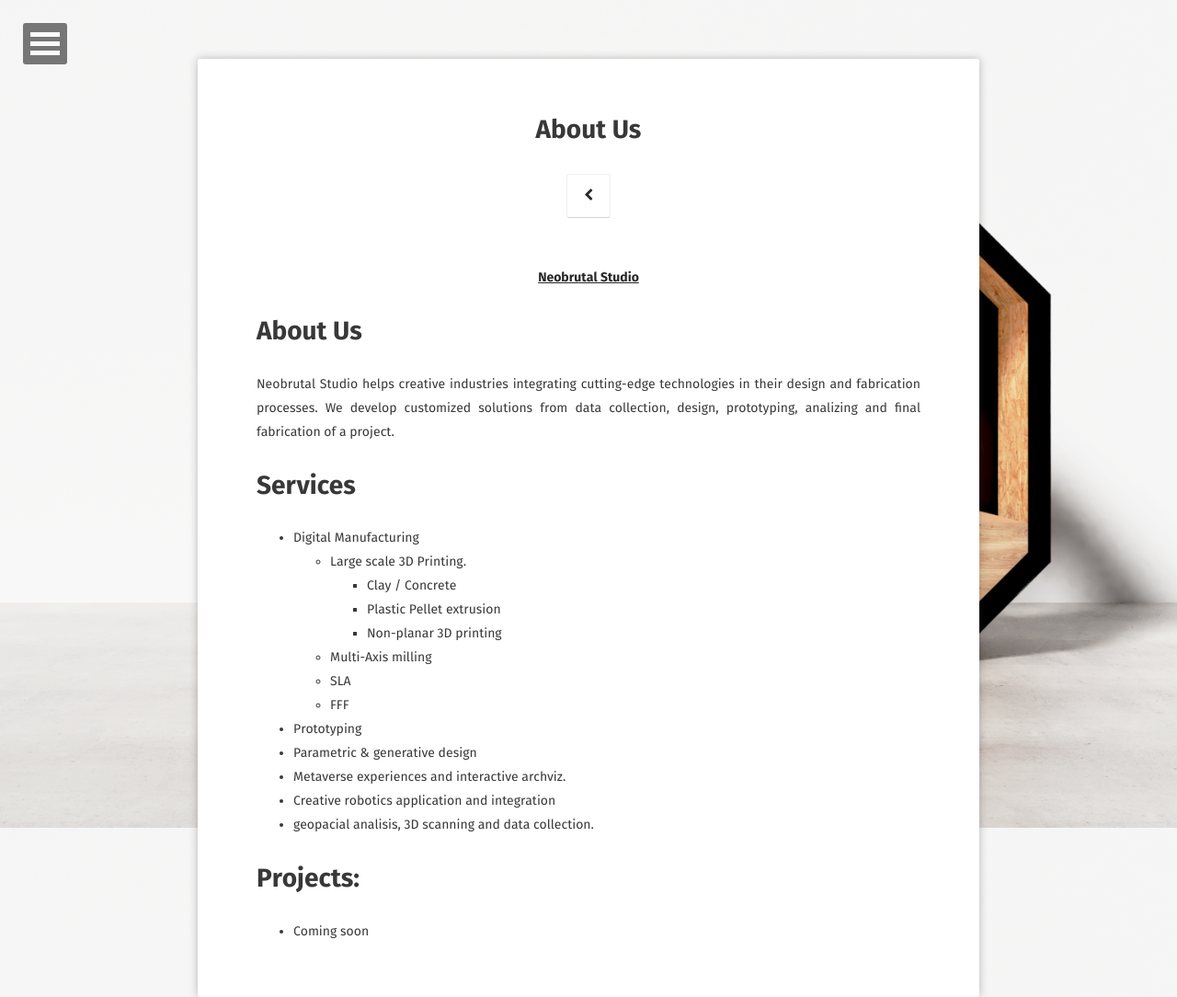
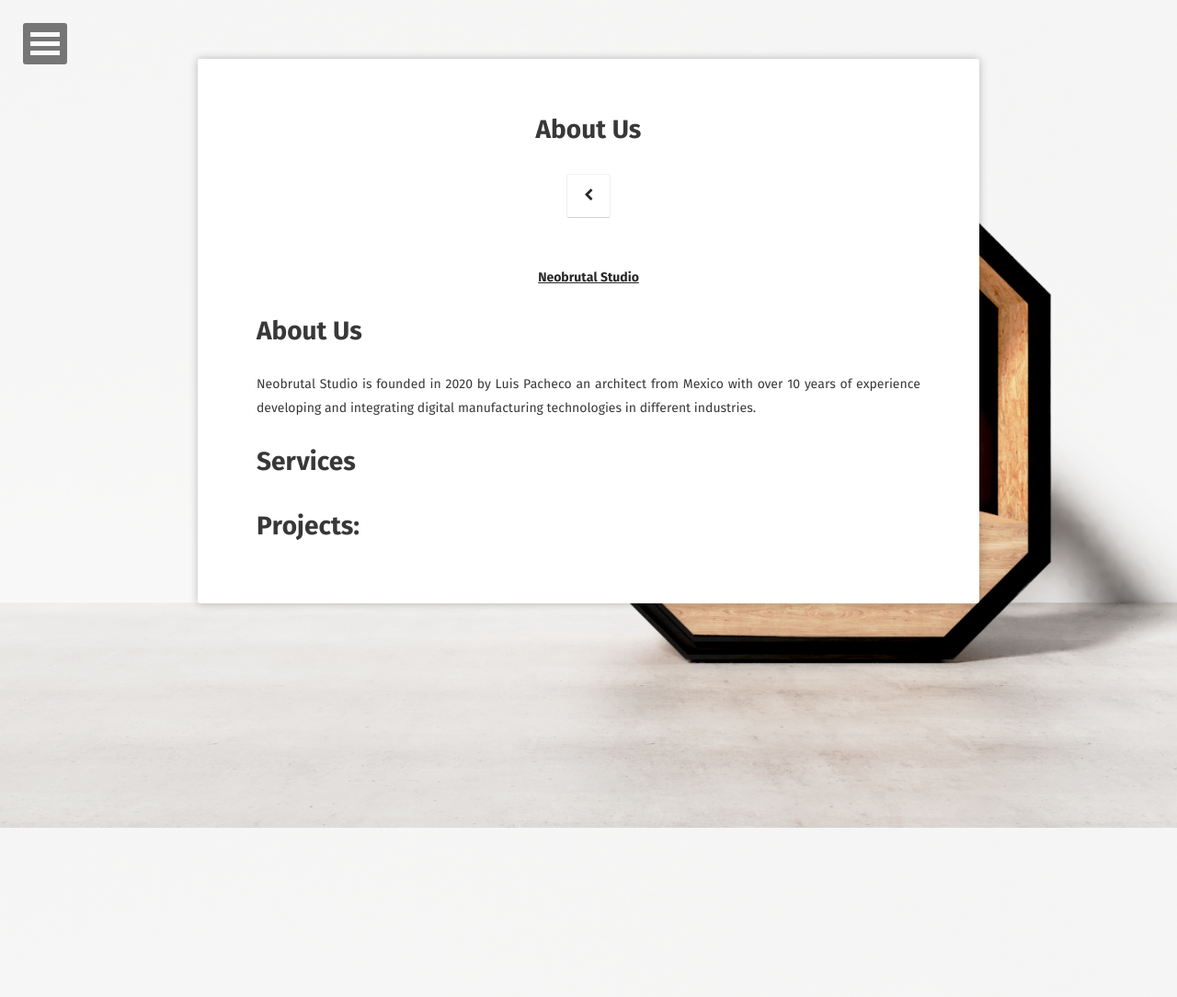
Before and after one commit to luigipacheco/animaquinasite, a Jekyll site: the page built from about/index.md, in a window 1280 px wide. Shown: the whole page at 92% size. Built offline with Jekyll 4.4.1, drawn with Linux system fonts in a browser that asks for light colours; some web fonts are replaced; after the commit the page ends 964 px from its top, so only the background shows below that.

Commit message:
about us

```diff
--- a/_config.yml
+++ b/_config.yml
@@ -1,7 +1,7 @@
 # Site
 title:              Neobrutal Studio
 bio:                'COMPUTATIONAL DESIGN//DIGITAL MANUFACTURING//ROBOTICS'
-description:        "Helping architects and creative industries adopt advanced manufacturing and computational design"
+description:        "Helping architects and creative industries integrate cutting-edge technologies"
 reading_time:       true
 words_per_minute:   200
 logo:               'assets/img/logo.png'
--- a/about/index.md
+++ b/about/index.md
@@ -1,7 +1,7 @@
 ---
 layout: page
 title: About Us
-tags: [about us,]
+tags: [about us]
 date: 2020-03-21
 comments: false
 ---
@@ -9,22 +9,8 @@ comments: false
 <center><a href="http://neobrutal.com"><b>Neobrutal Studio</b></a></center>
 
 # About Us
-Neobrutal Studio helps creative industries integrating cutting-edge technologies in their design and fabrication processes. We develop customized solutions from data collection, design, prototyping, analizing and final fabrication of a project.
+Neobrutal Studio is founded in 2020 by Luis Pacheco an architect from Mexico with over 10 years of experience developing and integrating digital manufacturing technologies in different industries.
 
 # Services
-  - Digital Manufacturing
-    - Large scale 3D Printing.
-      - Clay / Concrete
-      - Plastic Pellet extrusion
-      - Non-planar 3D printing
-    - Multi-Axis milling
-    - SLA
-    - FFF
-  - Prototyping
-  - Parametric & generative design
-  - Metaverse experiences and interactive archviz.
-  - Creative robotics application and integration
-  - geopacial analisis, 3D  scanning and data collection.
 
 # Projects:
-  - Coming soon
```
Also changed, not shown: services/index.md (added, +40 -0 lines).
